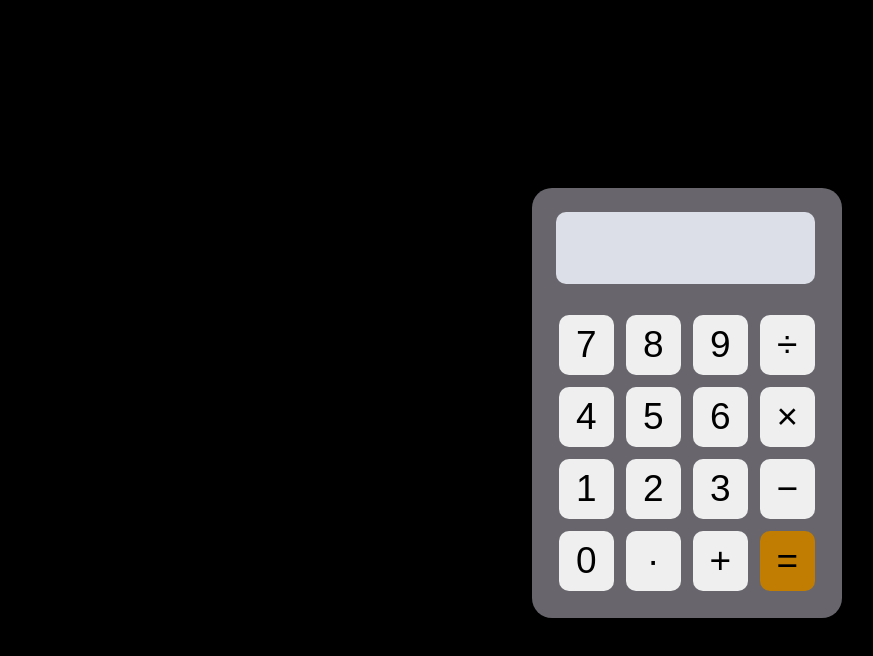
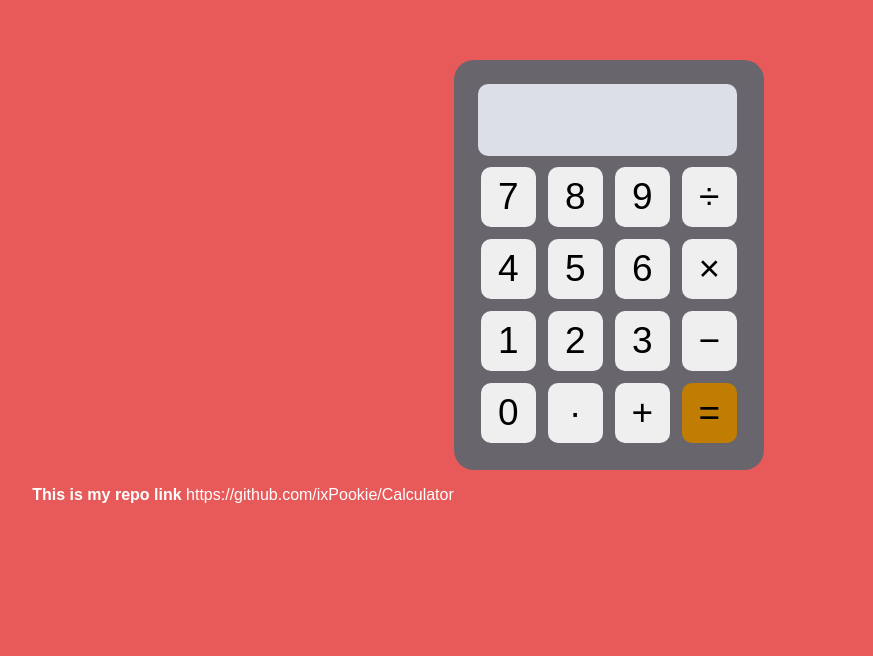
Before and after one commit to ixPookie/Calculator, a plain HTML site: page index.html in a window 1280 px wide. Shown: the whole page, without its empty margins (164-1037 px from the left). Drawn offline with Linux system fonts and the light colour scheme.

Commit message:
style.css

```diff
--- a/style.css
+++ b/style.css
@@ -1,21 +1,21 @@
 * body {
-  margin: 0;
-  width: 100%;
-  height: 100vh;
+  margin: 50px;
+  width: 80%;
+  height: 70vh;
   padding-bottom: 4px;
   padding-block-start: 10px;
   font-family: "poppins", sans-serif;
   box-sizing: border-box;
-  background: black;
+  background: rgb(232, 89, 89);
   justify-content: center;
-  align-items: center;
+
   display: flex;
 }
-
-table {
-  margin-top: 20px;
+p {
+  text-align: start;
+  padding-top: 40%;
+  color: white;
 }
-
 input {
   color: black;
   border: 0px;
```
